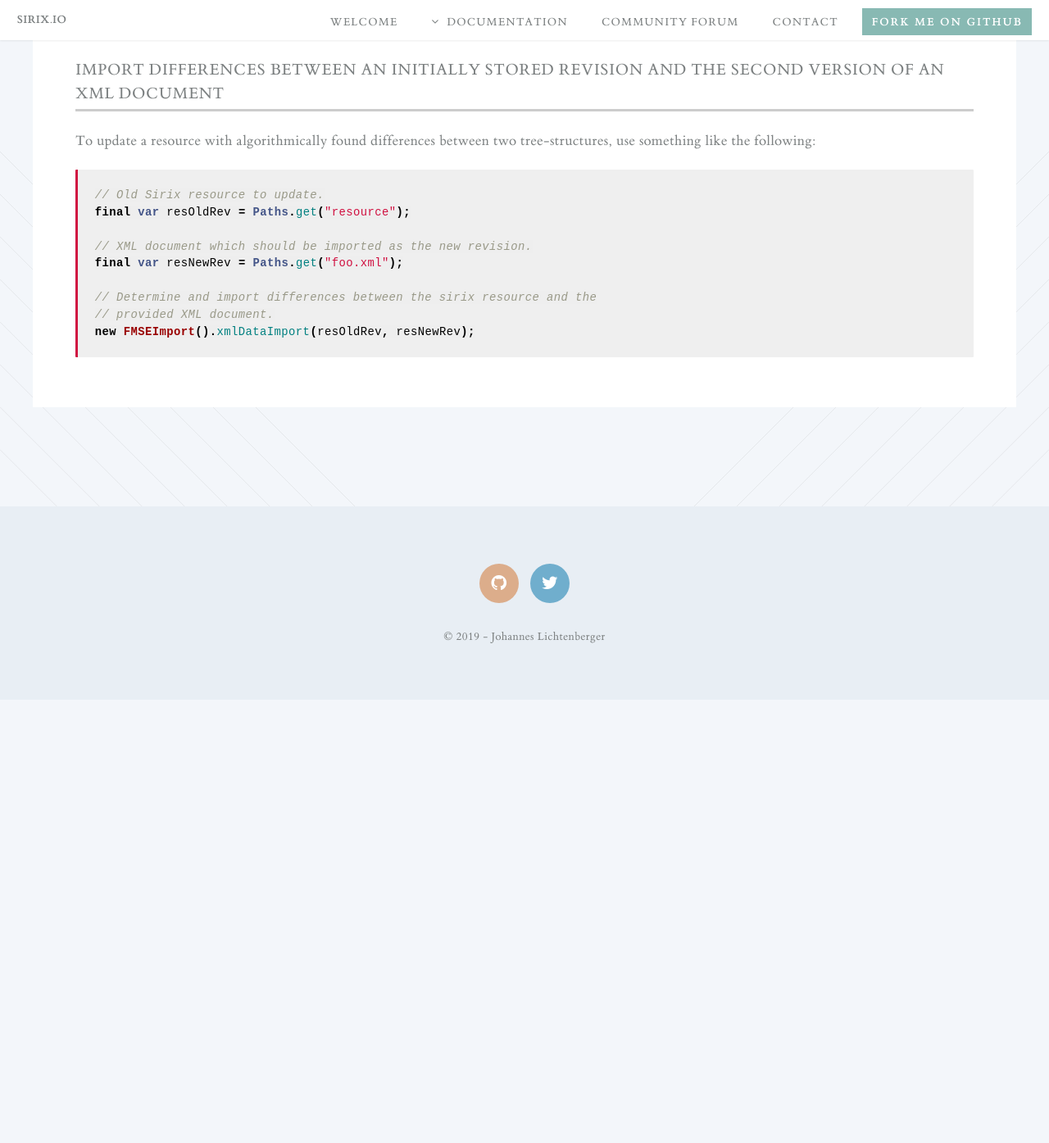
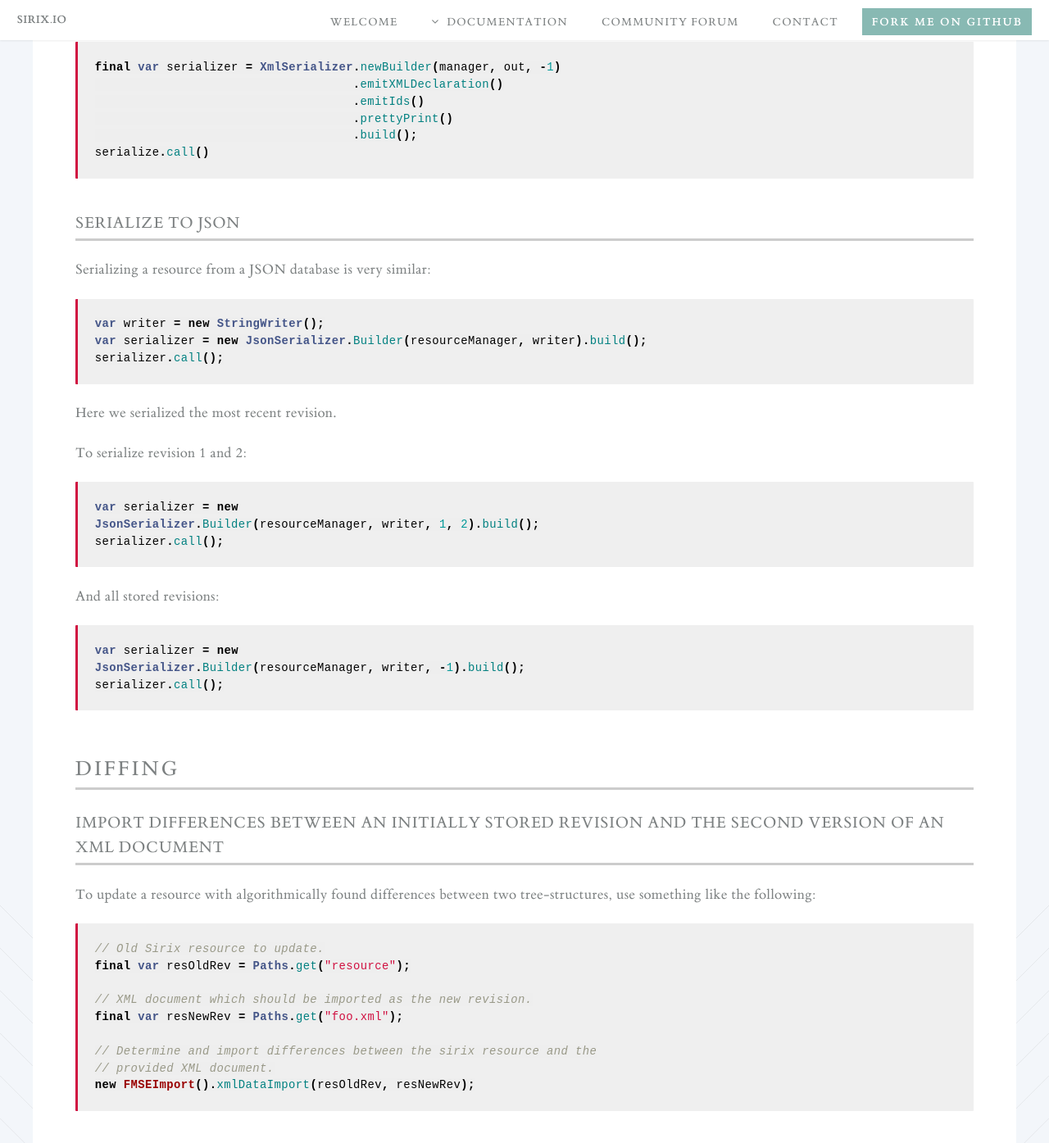
Before and after one commit to sirixdb/sirixdb.github.io, a Jekyll site: the page built from transactional-cursor-api.md, in a window 1280 px wide and 1400 px high, scrolled down 17597 px. Shown: the top 1395 px of the window at 82% size. Built offline with Jekyll 4.4.1, drawn with Linux system fonts in a browser that asks for light colours; our own code applies the rules of GitHub Pages for plain Markdown files; before the commit the page ends 18451 px from its top, so only the background shows below that; some of the changed text lies outside the part shown.

Commit message:
Update transactional-cursor-api.md

````diff
--- a/transactional-cursor-api.md
+++ b/transactional-cursor-api.md
@@ -442,12 +442,17 @@
 final var axis = new NestedAxis(
         new NestedAxis(
             new ConcurrentAxis<>(firstConcurrRtx,
-                new FilterAxis<>(new DescendantAxis(firstRtx, IncludeSelf.YES),
+                new FilterAxis<>(
+                    new DescendantAxis(firstRtx, IncludeSelf.YES),
                     new NameFilter(firstRtx, "regions"))),
             new ConcurrentAxis<>(secondConcurrRtx,
-                new FilterAxis<>(new ChildAxis(secondRtx), new NameFilter(secondRtx, "africa")))),
-        new ConcurrentAxis<>(thirdConcurrRtx, new FilterAxis<>(
-            new DescendantAxis(thirdRtx, IncludeSelf.YES), new NameFilter(thirdRtx, "location"))));
+                new FilterAxis<>(
+                    new ChildAxis(secondRtx),
+                    new NameFilter(secondRtx, "africa")))),
+        new ConcurrentAxis<>(thirdConcurrRtx,
+            new FilterAxis<>(
+                new DescendantAxis(thirdRtx, IncludeSelf.YES),
+                new NameFilter(thirdRtx, "location"))));
 ```
 
 Note and beware of the different transactional cursors as constructor parameters (all opened on the same revision). SirixDB also provides a `ConcurrentUnionAxis`, a `ConcurrentExceptAxis` and a `ConcurrentIntersectAxis`. The transactional cursors can be of both types, `XdmNodeReadOnlyTrx` and `JsonNodeReadOnlyTrx`.
@@ -634,10 +639,11 @@
 final var instant = dateTime.atZone(ZoneId.of("Europe/Berlin")).toInstant();
 final var rtx = resourceManager.beginNodeReadOnlyTrx(instant)
 ```
+## Serialize a Resource in a Database
 
 ### Serialize as XML
 
-In order to serialize the (most recent) revision as XML pretty printed to STDOUT:
+In order to serialize the (most recent) revision of a resource in an XML database pretty printed to STDOUT:
 
 ```java
 final var serializer = XmlSerializer.newBuilder(manager, System.out).prettyPrint().build();
@@ -678,6 +684,34 @@
 serialize.call()
 ```
 
+### Serialize to JSON
+Serializing a resource from a JSON database is very similar:
+
+```java
+var writer = new StringWriter();
+var serializer = new JsonSerializer.Builder(resourceManager, writer).build();
+serializer.call();
+```
+Here we serialized the most recent revision.
+
+To serialize revision 1 and 2:
+
+```java
+var serializer = new
+JsonSerializer.Builder(resourceManager, writer, 1, 2).build();
+serializer.call();
+```
+
+And all stored revisions:
+
+```java
+var serializer = new
+JsonSerializer.Builder(resourceManager, writer, -1).build();
+serializer.call();
+```
+
+## Diffing
+
 ### Import differences between an initially stored revision and the second version of an XML document
 
 To update a resource with algorithmically found differences between two tree-structures, use something like the following:
````
